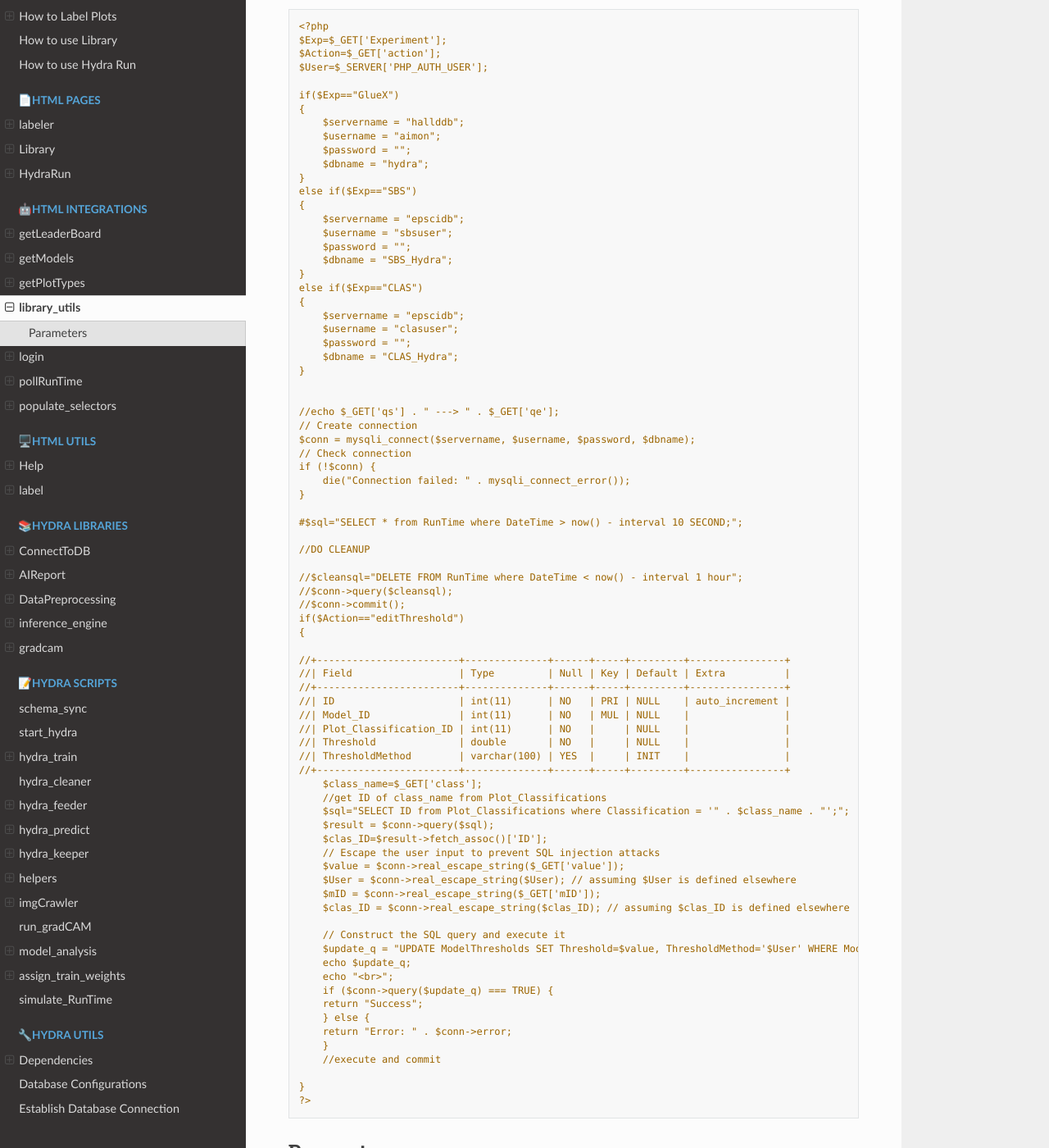
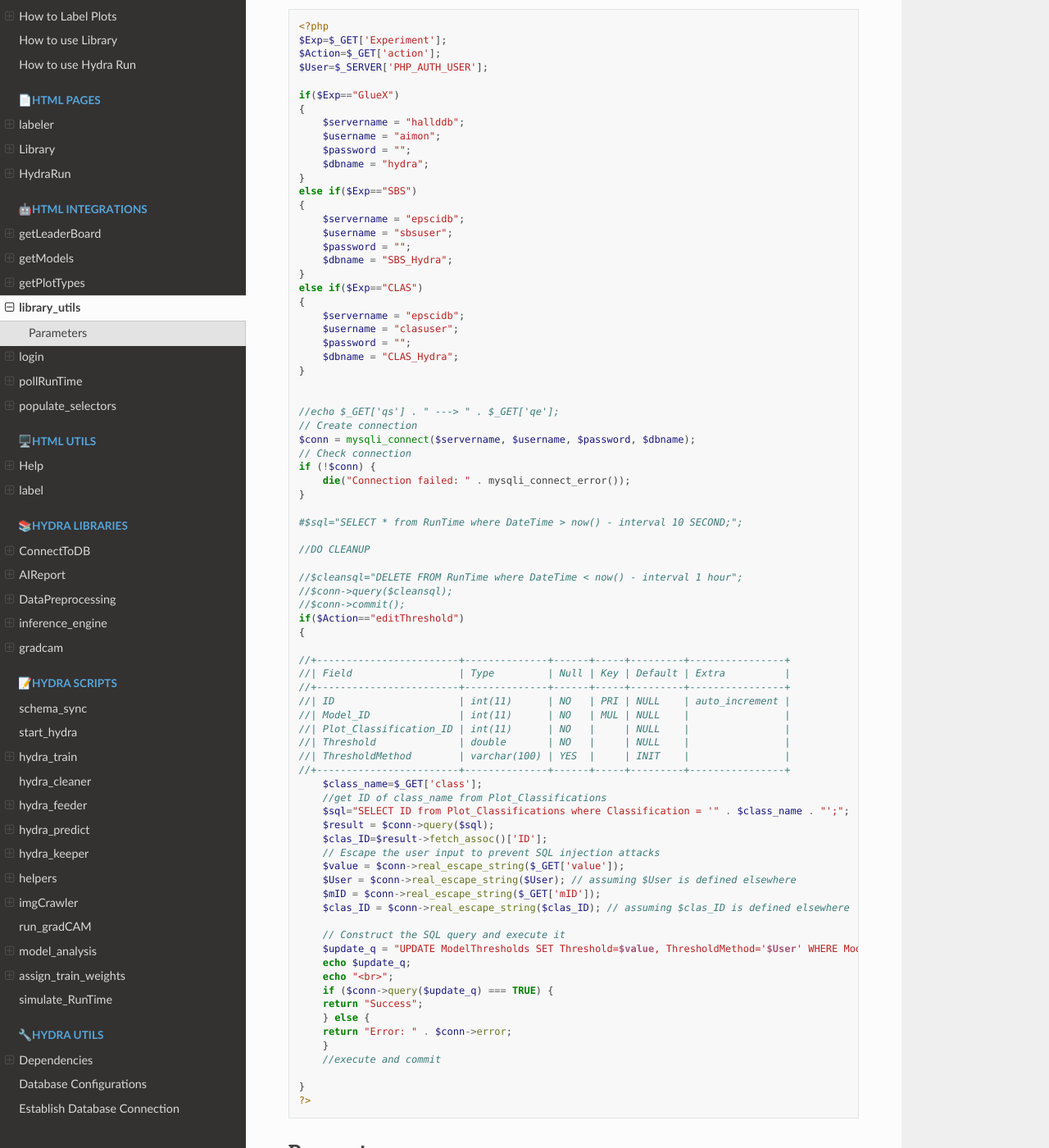
Before and after one commit to kartgoel/HydraDocumentation, a Sphinx documentation site: the page built from docs/libraryUtils.rst, in a window 1280 px wide and 1400 px high, scrolled down 293 px. Shown: the whole window at 82% size. Built offline with Sphinx 7.4.7 and the Read the Docs theme 2.0.0, drawn with Linux system fonts in a browser that asks for light colours; pages that are not in the unit, such as notebooks, are missing from menus.

Commit message:
Update libraryUtils.rst

```diff
--- a/docs/libraryUtils.rst
+++ b/docs/libraryUtils.rst
@@ -9,7 +9,7 @@ This php file is called in:
 
 - :ref:`editThresholdLibrary` function from the **Library.html** file.
 
-.. code-block:: html
+.. code-block:: php
 
     <?php
     $Exp=$_GET['Experiment'];
```
